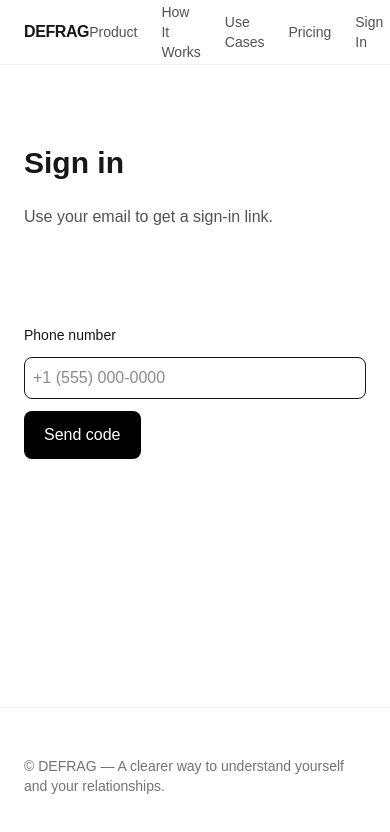
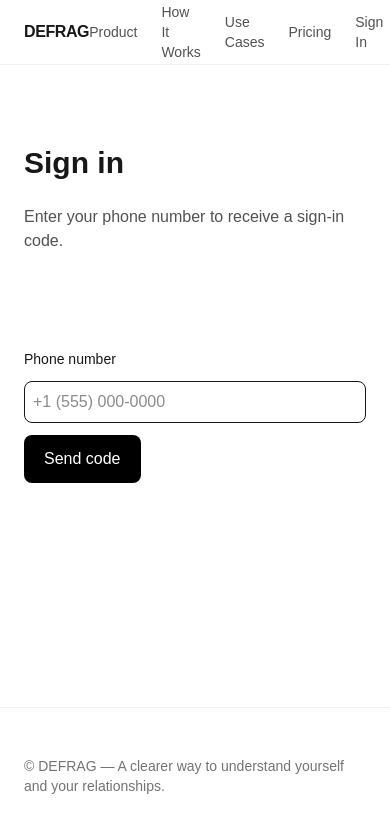
Before and after one commit to cjo93/nextjs-boilerplate, a Next.js app: page /login in a window 390 px wide. Shown: the top 832 px of the page. Built offline with nearby package versions, Linux system fonts and the light colour scheme; no server answers.

Commit message:
Update sign-in instructions to use phone number

```diff
--- a/app/login/page.tsx
+++ b/app/login/page.tsx
@@ -25,7 +25,7 @@ export default async function LoginPage({
       <SectionShell>
         <h1 className="text-3xl font-semibold">Sign in</h1>
         <p className="text-neutral-600 max-w-2xl">
-          Use your email to get a sign-in link.
+      Enter your phone number to receive a sign-in code.
         </p>
       </SectionShell>
 
```
